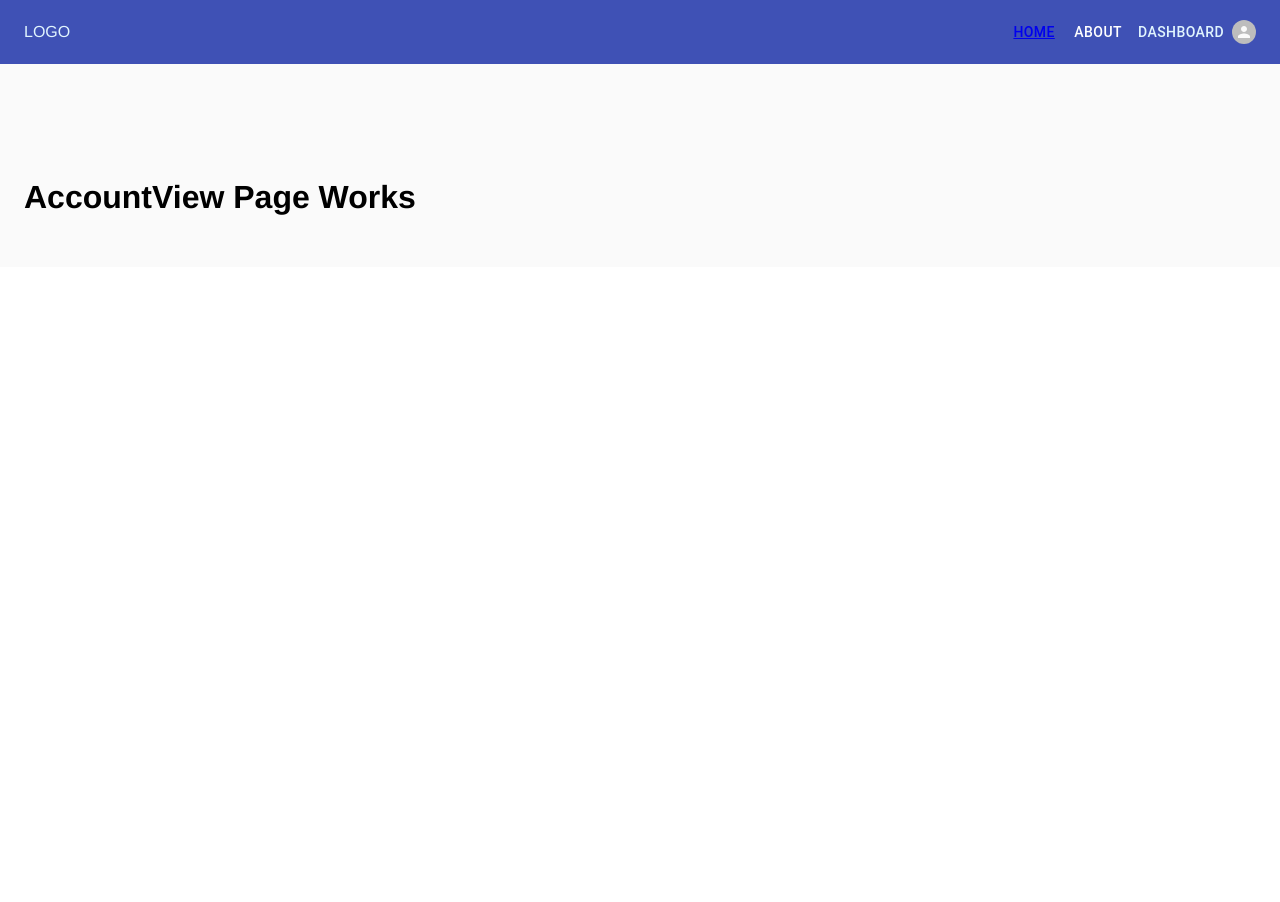
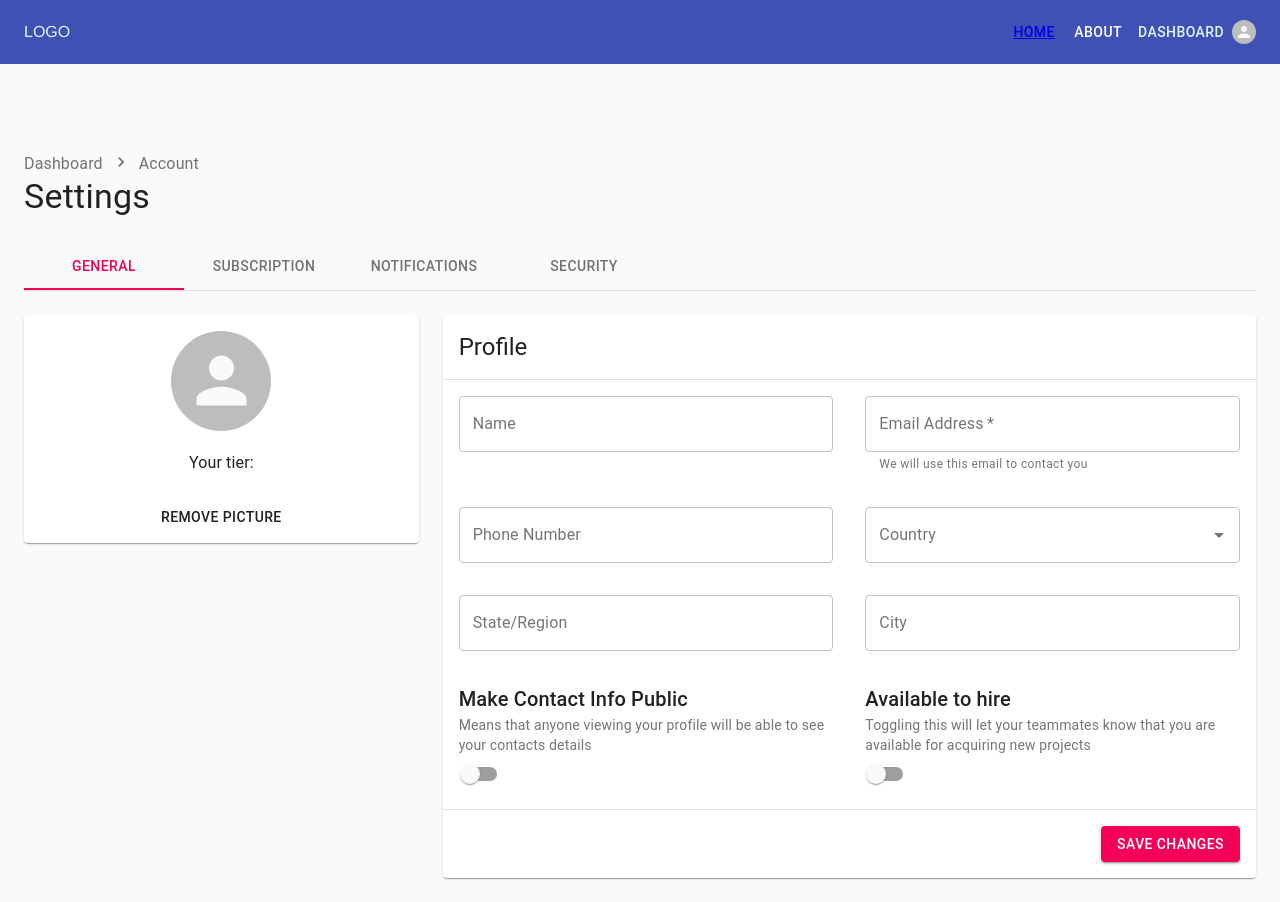
Before and after one commit to taiwo2/Enterprice-app, a React (Create React App) app: page /dashboard/account in a window 1280 px wide. Before the commit the page ends 800 px from the top, so only its background shows below. Built offline with nearby package versions, Linux system fonts and the light colour scheme; sample sign-in values are in the browser's storage.

Commit message:
Upadte the acount view

```diff
--- a/src/app/views/AccountView/Security.tsx
+++ b/src/app/views/AccountView/Security.tsx
@@ -51,13 +51,13 @@ const Security = ({ className, ...rest }: Props) => {
       })}
       onSubmit={async (values, formikHelpers) => {
         try {
-            /*Checking if the password matches or not */
+          /*Checking if the password matches or not */
 
           if (values.password !== values.passwordConfirm) {
             alert('Must match');
             return;
           }
-            /* If it matches, return this object with the following args to change password */
+          /* If it matches, return this object with the following args to change password */
 
           const args: ChangePasswordModel = {
             id: claims.sub,
--- /dev/null
+++ b/src/app/views/AccountView/Subscription.tsx
@@ -0,0 +1,137 @@
+import React from 'react';
+import { Link as RouterLink } from 'react-router-dom';
+import clsx from 'clsx';
+import { useSelector } from 'react-redux';
+import {
+  Box,
+  Button,
+  Card,
+  CardContent,
+  CardHeader,
+  Divider,
+  Link,
+  Paper,
+  Typography,
+  makeStyles,
+} from '@material-ui/core';
+
+import { RootState } from 'store/reducers';
+
+type Props = {
+  className?: string;
+};
+const Subscription = ({ className, ...rest }: Props) => {
+  const classes = useStyles();
+  const {
+    profile: { subscription },
+  } = useSelector((state: RootState) => state.profile);
+
+  return (
+    <Card className={clsx(classes.root, className)} {...rest}>
+      <CardHeader title="Manage your subscription" />
+      <Divider />
+      <CardContent>
+        <Paper variant="outlined">
+          <Box className={classes.overview}>
+            <div>
+              <Typography display="inline" variant="h4" color="textPrimary">
+                {subscription.currency}
+                {subscription.price}
+              </Typography>
+              <Typography display="inline" variant="subtitle1">
+                /mo
+              </Typography>
+            </div>
+            <Box display="flex" alignItems="center">
+              <img
+                alt="Product"
+                className={classes.productImage}
+                src="/images/products/product_premium.svg"
+              />
+              <Typography variant="overline" color="textSecondary">
+                {subscription.name}
+              </Typography>
+            </Box>
+          </Box>
+          <Divider />
+          <Box className={classes.details}>
+            <div>
+              <Typography variant="body2" color="textPrimary">
+                {`${subscription.proposalsLeft} proposals left`}
+              </Typography>
+              <Typography variant="body2" color="textPrimary">
+                {`${subscription.templatesLeft} templates`}
+              </Typography>
+            </div>
+            <div>
+              <Typography variant="body2" color="textPrimary">
+                {`${subscription.invitesLeft} invites left`}
+              </Typography>
+              <Typography variant="body2" color="textPrimary">
+                {`${subscription.adsLeft} ads left`}
+              </Typography>
+            </div>
+            <div>
+              {subscription.hasAnalytics && (
+                <Typography variant="body2" color="textPrimary">
+                  Analytics dashboard
+                </Typography>
+              )}
+              {subscription.hasEmailAlerts && (
+                <Typography variant="body2" color="textPrimary">
+                  Email alerts
+                </Typography>
+              )}
+            </div>
+          </Box>
+        </Paper>
+        <Box mt={2} display="flex" justifyContent="flex-end">
+          <Button size="small" color="secondary" variant="contained">
+            Upgrade plan
+          </Button>
+        </Box>
+        <Box mt={2}>
+          <Typography variant="body2" color="textSecondary">
+            The refunds don&apos;t work once you have the subscription, but you
+            can always{' '}
+            <Link color="secondary" component={RouterLink} to="#">
+              Cancel your subscription
+            </Link>
+          </Typography>
+        </Box>
+      </CardContent>
+    </Card>
+  );
+};
+
+export default Subscription;
+const useStyles = makeStyles(theme => ({
+  root: {},
+  overview: {
+    padding: theme.spacing(3),
+    display: 'flex',
+    alignItems: 'center',
+    flexWrap: 'wrap',
+    justifyContent: 'space-between',
+    [theme.breakpoints.down('md')]: {
+      flexDirection: 'column-reverse',
+      alignItems: 'flex-start',
+    },
+  },
+  productImage: {
+    marginRight: theme.spacing(1),
+    height: 48,
+    width: 48,
+  },
+  details: {
+    padding: theme.spacing(3),
+    display: 'flex',
+    alignItems: 'center',
+    flexWrap: 'wrap',
+    justifyContent: 'space-between',
+    [theme.breakpoints.down('md')]: {
+      flexDirection: 'column',
+      alignItems: 'flex-start',
+    },
+  },
+}));
--- a/src/app/views/AccountView/index.tsx
+++ b/src/app/views/AccountView/index.tsx
@@ -1,12 +1,60 @@
-import React from 'react';
-import { Container, makeStyles } from '@material-ui/core';
+import React, { ChangeEvent, useState } from 'react';
+import {
+  Box,
+  Container,
+  Divider,
+  Tab,
+  Tabs,
+  makeStyles,
+} from '@material-ui/core';
+import Header from './Header';
+import General from './General';
+import Notifications from './Notifications';
+import Security from './Security';
+import Subscription from './Subscription';
 import Page from 'app/components/pages';
+const tabs = [
+  { value: 'general', label: 'General' },
+  { value: 'subscription', label: 'Subscription' },
+  { value: 'notifications', label: 'Notifications' },
+  { value: 'security', label: 'Security' },
+];
 const AccountView = () => {
   const classes = useStyles();
+  /*initialize the useState to 'general' - we will use that */
+  const [currentTab, setCurrentTab] = useState('general');
+  /*handleTabsChange -for setting or updating the value of the current tab */
+  const handleTabsChange = (event: ChangeEvent<{}>, value: string): void => {
+    setCurrentTab(value);
+  };
   return (
     <Page className={classes.root} title="Settings">
       <Container maxWidth="lg">
-        <h1>AccountView Page Works</h1>
+        <Header />
+        <Box mt={3}>
+          <Tabs
+            /*handleTabsChange - for the clicking and selection of tabs */
+            onChange={handleTabsChange}
+            scrollButtons="auto"
+            value={currentTab}
+            variant="scrollable"
+            textColor="secondary"
+          >
+            {/*we're going to iterate or loop on the tabs here */}
+            {tabs.map(tab => (
+              <Tab key={tab.value} label={tab.label} value={tab.value} />
+            ))}
+          </Tabs>
+        </Box>
+        <Divider />
+        <Box mt={3}>
+          {/*current tab by default is the General component.
+ The rest is not displayed until clicked or selected */}
+          {currentTab === 'general' && <General />}
+          {currentTab === 'subscription' && <Subscription />}
+          {currentTab === 'notifications' && <Notifications />}
+          {currentTab === 'security' && <Security />}
+        </Box>
       </Container>
     </Page>
   );
```
